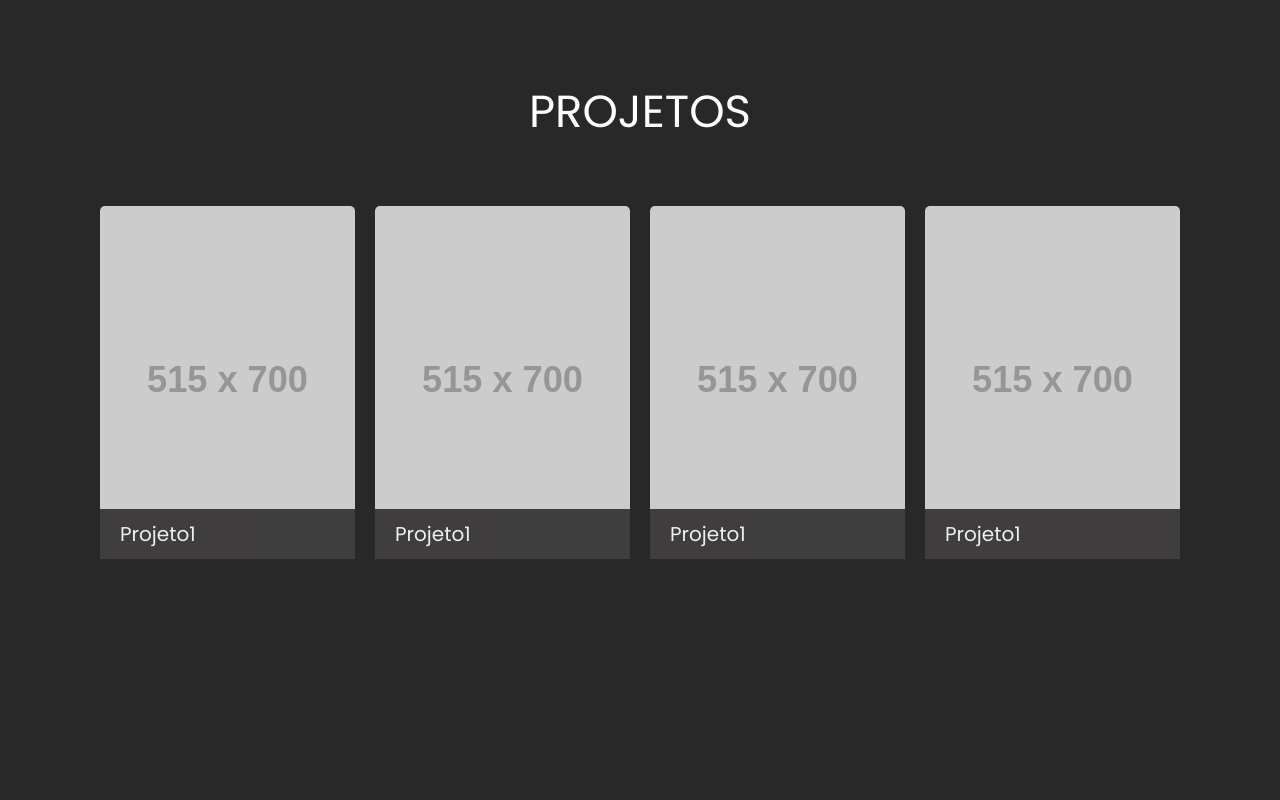
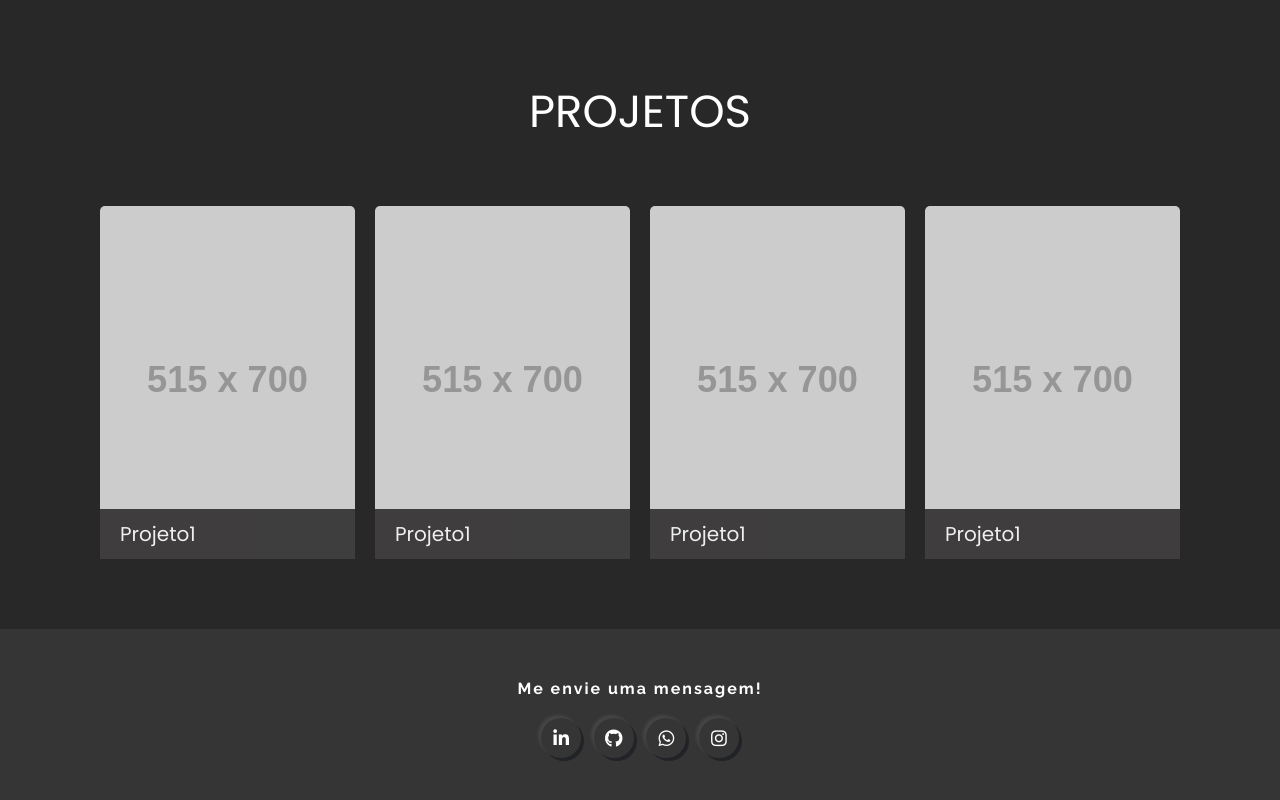
Before and after one commit to diogo-tcardoso/portifolio, a plain HTML site: page index.html in a window 1280 px wide. Shown: the part 3078-3878 px from the top of the page. Before the commit the page ends 3644 px from the top, so only its background shows below. Drawn offline with nearby package versions, Linux system fonts and the light colour scheme; placeholder pictures from the web are drawn by us.

Commit message:
Adicionado footer e finalização do esqueleto do portifólio

```diff
--- a/index.html
+++ b/index.html
@@ -18,6 +18,7 @@
   <link rel="stylesheet" href="src/css/sobre.css">
   <link rel="stylesheet" href="src/css/habilidades.css">
   <link rel="stylesheet" href="src/css/projetos.css">
+  <link rel="stylesheet" href="src/css/footer.css">
   <link rel="stylesheet" href="https://cdn.jsdelivr.net/gh/devicons/devicon@v2.14.0/devicon.min.css">
 </head>
 
@@ -162,7 +163,7 @@
 
   </section>
 
-  <section class="projetos">
+  <section class="projetos" id="projetos">
     <div class="container">
       <div class="row"></div>
       <div class="section-title">
@@ -215,7 +216,23 @@
   </section>
 
   <footer class="footer">
-
+    <div class="container">
+      <h2>Me envie uma mensagem!</h2>
+      <div class="redes-sociais">
+        <a href="#" class="outer-shadow">
+          <i class="fab fa-linkedin-in"></i>
+        </a>
+        <a href="#" class="outer-shadow">
+          <i class="fab fa-github"></i>
+        </a>
+        <a href="#" class="outer-shadow">
+          <i class="fab fa-whatsapp"></i>
+        </a>
+        <a href="#" class="outer-shadow">
+          <i class="fab fa-instagram"></i>
+        </a>
+      </div>
+    </div>
   </footer>
 
 </body>
--- /dev/null
+++ b/src/css/footer.css
@@ -0,0 +1,14 @@
+.footer {
+    margin-top: 7rem;
+    text-align: center;
+    background-color: var(--cor-fundo-cinza-claro);
+    padding: 5rem;
+}
+
+.footer h2 {
+    font-family: var(--fonte-secundaria);
+    font-size: var(--fonte-normal);
+    font-weight: 700;
+    letter-spacing: 2px;
+    margin-bottom: 20px;
+}
```
